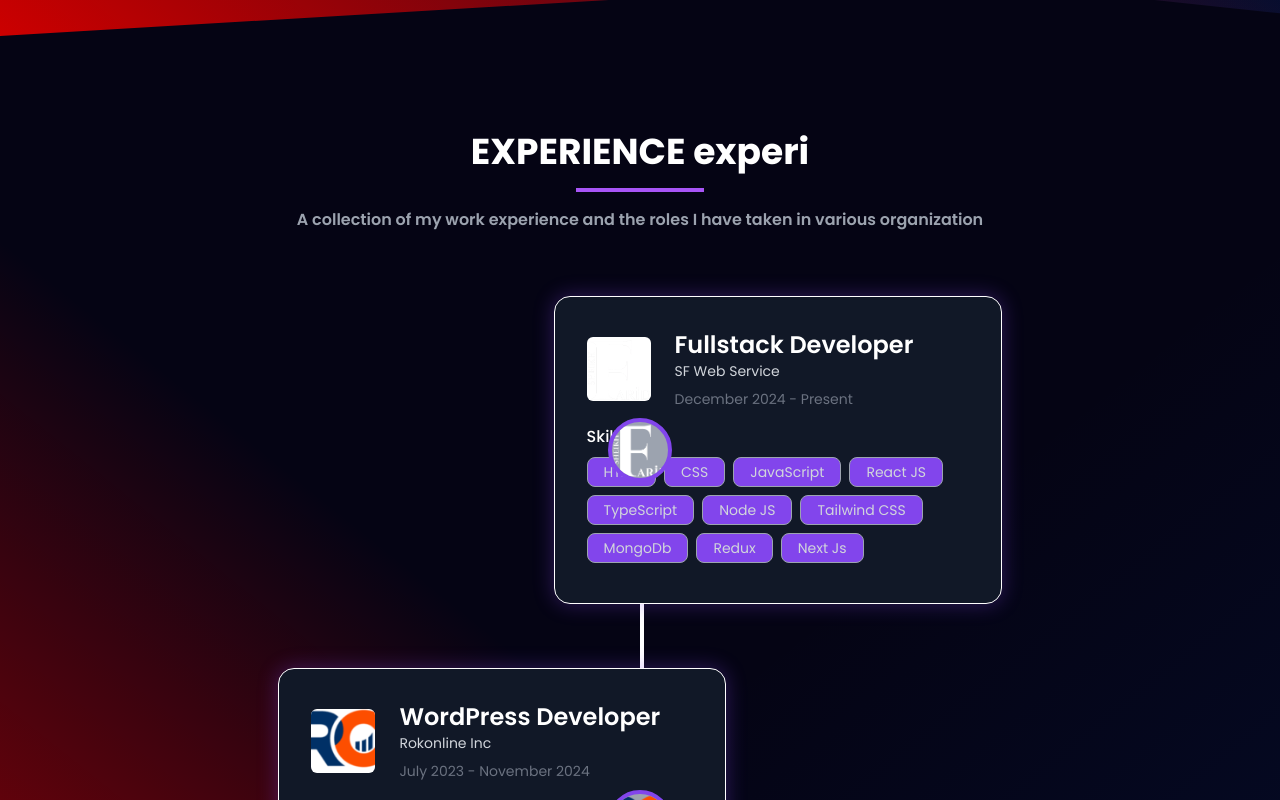
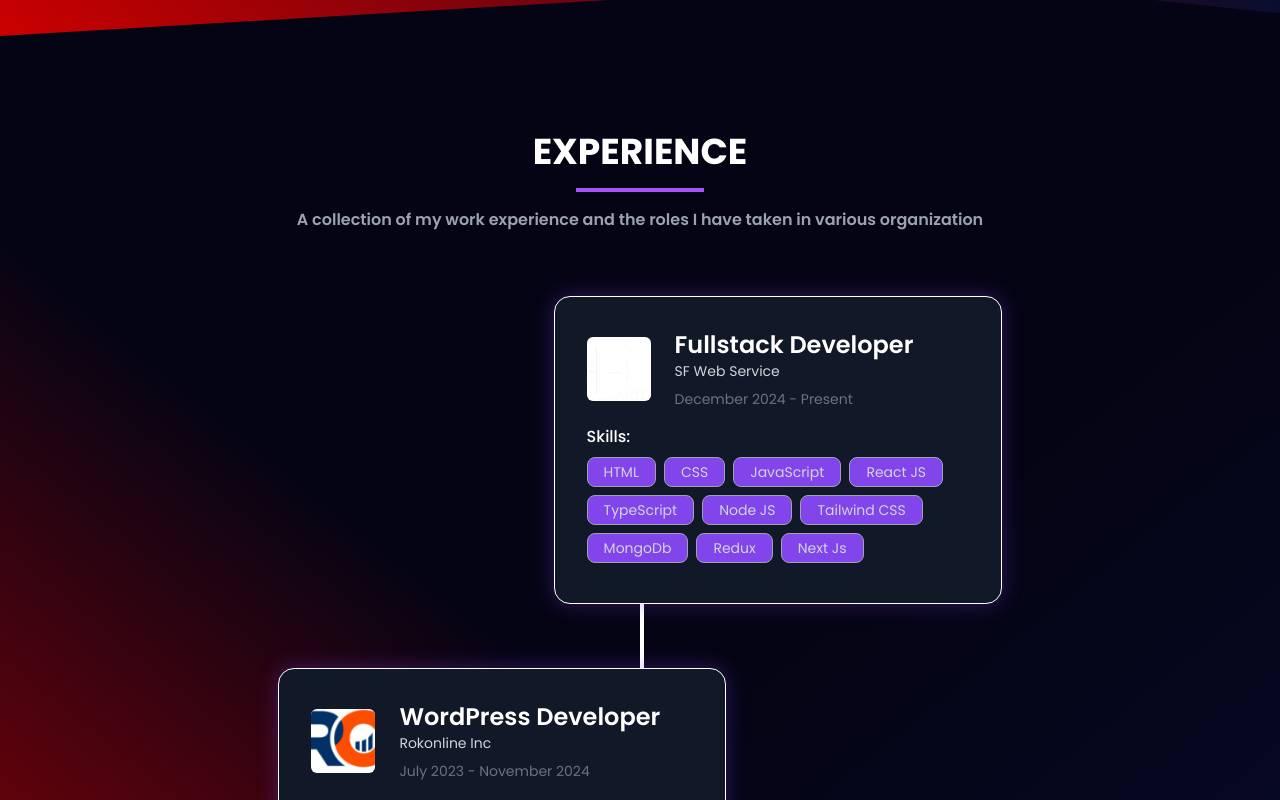
Before and after one commit to skhfarid/portCM, a React (Vite) app: page / in a window 1280 px wide. Shown: the part 1980-2780 px from the top of the page. Built offline with nearby package versions, Linux system fonts and the light colour scheme.

Commit message:
Update Experience.jsx

```diff
--- a/src/components/Experience/Experience.jsx
+++ b/src/components/Experience/Experience.jsx
@@ -9,7 +9,7 @@
     >
       {/* Section Title */}
       <div className='text-center mb-16'>
-        <h2 className='text-4xl font-bold text-white'>EXPERIENCE experi</h2>
+        <h2 className='text-4xl font-bold text-white'>EXPERIENCE</h2>
         <div className='w-32 h-1 bg-purple-500 mx-auto mt-4'> </div>
           <p className='text-gray-400 pt-4 mt-lg font-semibold'>A collection of my work experience and the roles I have taken in various organization</p>
       </div>
@@ -28,13 +28,13 @@
           }`}
           >
             {/* Timeline Circle */}
-            <div className="absolute sm:left-1/2 left-0 transform -translate-x-1/2 bg-gray-400 border-4 border-[#8245ec] w-12 h-12 sm:w-16 sm:h-16 rounded-full flex justify-center items-center z-10">
+{/*             <div className="absolute sm:left-1/2 left-0 transform -translate-x-1/2 bg-gray-400 border-4 border-[#8245ec] w-12 h-12 sm:w-16 sm:h-16 rounded-full flex justify-center items-center z-10">
             <img
             src={Experience.img}
             alt={Experience.company}
             className="w-full h-full object-cover rounded-full"
             />
-            </div>
+            </div> */}
             {/* Content Section */}
             <div
               className={`w-full sm:max-w-md p-4 sm:p-8 rounded-2xl shadow-2xl border border-white bg-gray-900 backdrop-blur-md shadow-[0_0_20px_1px_rgba(130,69,236,0.3)] ${
```
